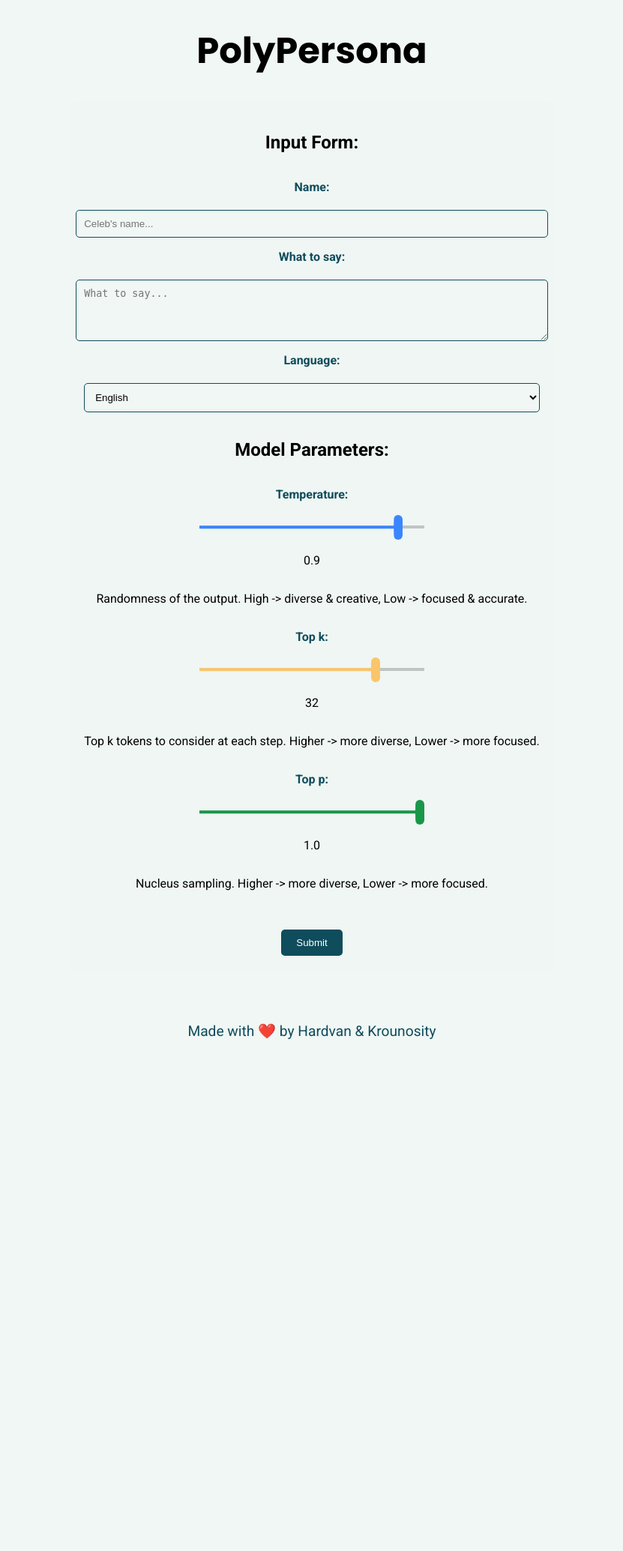
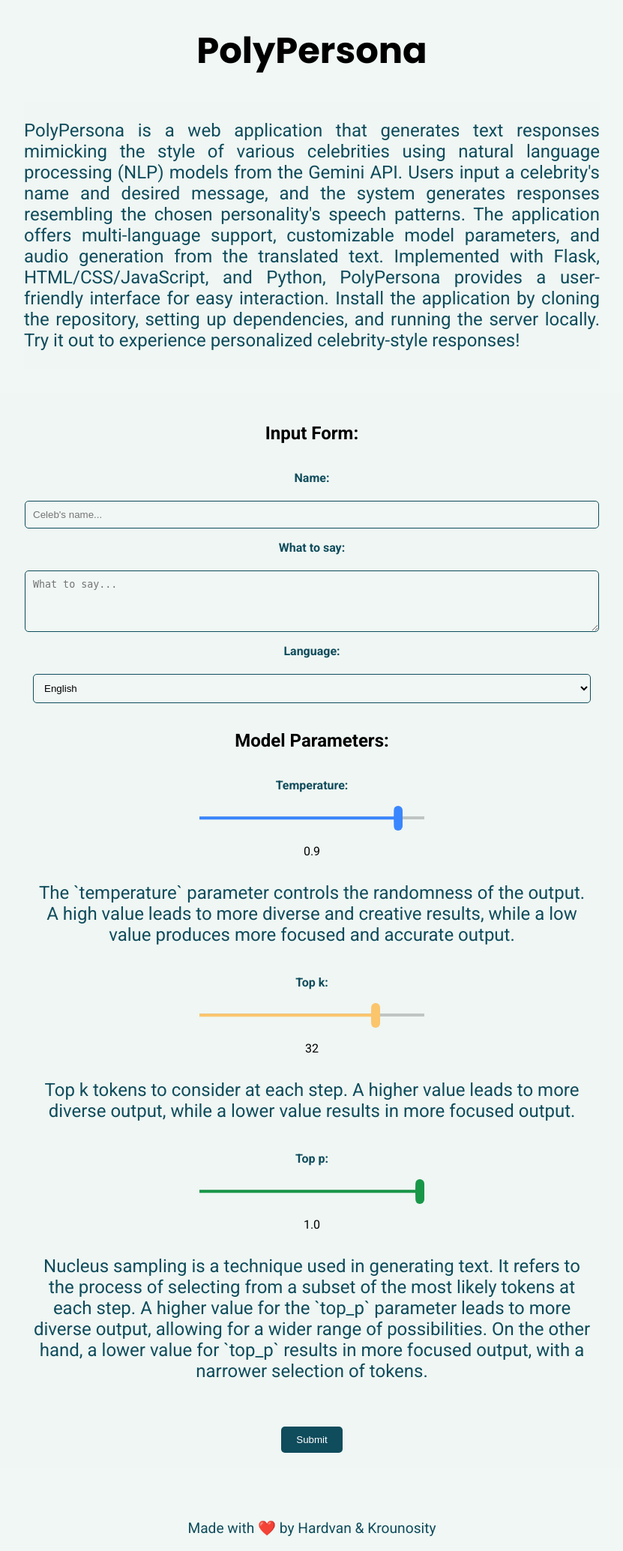
Before and after one commit to Hardvan/PolyPersona, a Flask app: page / in a window 1280 px wide. Shown: the whole page at 75% size, without its empty margins (224-1055 px from the left). Before the commit the page ends 1386 px from the top, so only its background shows below. Run offline with Flask 3, Linux system fonts and the light colour scheme.

Commit message:
Add description

```diff
--- a/static/css/index.css
+++ b/static/css/index.css
@@ -30,6 +30,22 @@ body {
   font-family: "Poppins", sans-serif;
 }
 
+/* Description */
+.description {
+  display: flex;
+  justify-content: center;
+  align-items: center;
+  width: 60%;
+  margin: 0 auto;
+  background-color: #eff6f3;
+  text-align: justify;
+}
+
+.description p {
+  font-size: 1.5rem;
+  color: #0f4c5c;
+}
+
 /* Input Form */
 .input-form-container {
   display: flex;
@@ -58,7 +74,7 @@ body {
 .input-form-container form textarea,
 .input-form-container form select,
 .input-form-container form input[type="number"] {
-  width: 100%;
+  width: 60%;
   padding: 10px;
   margin-top: 5px;
   border: 1px solid #0f4c5c;
@@ -81,6 +97,15 @@ body {
 .input-form-container form input[type="submit"]:hover {
   background-color: #0c3e4a;
 }
+
+.parameter-description {
+  font-size: 1.5rem;
+  margin-top: 1rem;
+  color: #0f4c5c;
+  width: 60%;
+  text-align: center;
+}
+
 /* End of Input Form */
 
 /* Result Section */
--- a/templates/index.html
+++ b/templates/index.html
@@ -23,6 +23,24 @@
     <!-- Title -->
     <h1 class="title">PolyPersona</h1>
     <!-- End of Title -->
+
+    <!-- Description -->
+    <div class="description">
+      <p>
+        PolyPersona is a web application that generates text responses mimicking
+        the style of various celebrities using natural language processing (NLP)
+        models from the Gemini API. Users input a celebrity's name and desired
+        message, and the system generates responses resembling the chosen
+        personality's speech patterns. The application offers multi-language
+        support, customizable model parameters, and audio generation from the
+        translated text. Implemented with Flask, HTML/CSS/JavaScript, and
+        Python, PolyPersona provides a user-friendly interface for easy
+        interaction. Install the application by cloning the repository, setting
+        up dependencies, and running the server locally. Try it out to
+        experience personalized celebrity-style responses!
+      </p>
+    </div>
+    <!-- End of Description -->
 
     <!-- Input Form -->
     <div class="input-form-container">
@@ -84,9 +102,10 @@
           oninput="showTemperatureValue(this.value)"
         />
         <span id="temperatureValue">0.9</span>
-        <p class="description">
-          Randomness of the output. High -> diverse & creative, Low -> focused &
-          accurate.
+        <p class="parameter-description">
+          The `temperature` parameter controls the randomness of the output. A
+          high value leads to more diverse and creative results, while a low
+          value produces more focused and accurate output.
         </p>
 
         <label for="top_k">Top k:</label>
@@ -101,9 +120,9 @@
           oninput="showTopKValue(this.value)"
         />
         <span id="top_kValue">32</span>
-        <p class="description">
-          Top k tokens to consider at each step. Higher -> more diverse, Lower
-          -> more focused.
+        <p class="parameter-description">
+          Top k tokens to consider at each step. A higher value leads to more
+          diverse output, while a lower value results in more focused output.
         </p>
 
         <label for="top_p">Top p:</label>
@@ -119,8 +138,13 @@
           oninput="showTopPValue(this.value)"
         />
         <span id="top_pValue">1.0</span>
-        <p class="description">
-          Nucleus sampling. Higher -> more diverse, Lower -> more focused.
+        <p class="parameter-description">
+          Nucleus sampling is a technique used in generating text. It refers to
+          the process of selecting from a subset of the most likely tokens at
+          each step. A higher value for the `top_p` parameter leads to more
+          diverse output, allowing for a wider range of possibilities. On the
+          other hand, a lower value for `top_p` results in more focused output,
+          with a narrower selection of tokens.
         </p>
 
         <!-- Submit Button -->
```
